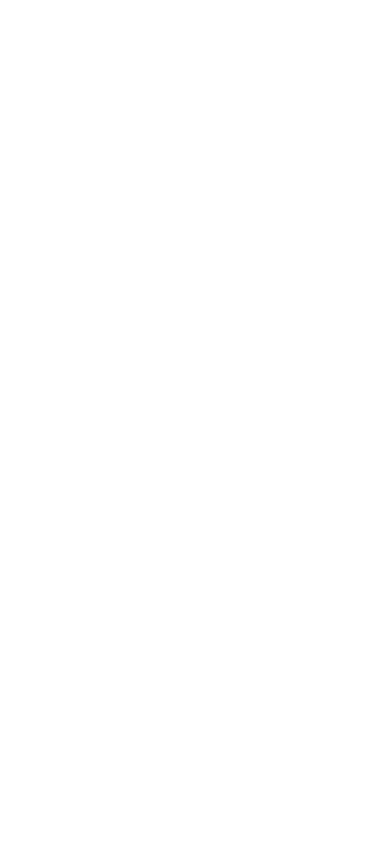
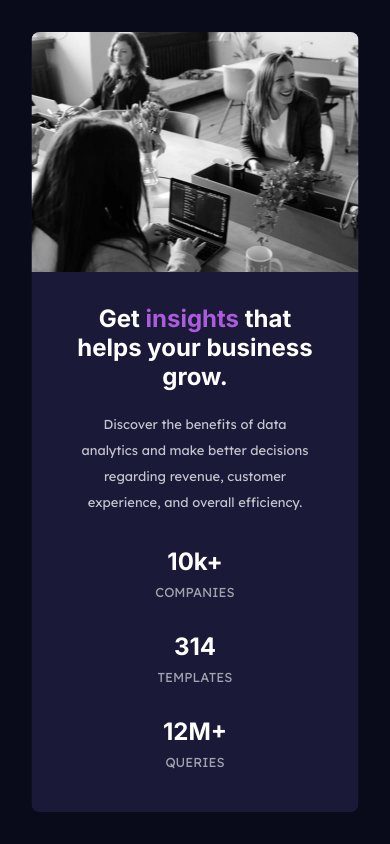
Before and after one commit to SpacemanOG/fmentor-Stats-preview-card-component, a plain HTML site: page index.html in a window 390 px wide. Drawn offline with Linux system fonts and the light colour scheme.

Commit message:
Mobile design complete without Hero image

```diff
--- a/index.html
+++ b/index.html
@@ -7,10 +7,42 @@
     <meta name="viewport" content="width=device-width, initial-scale=1.0">
     <link rel="stylesheet" href="./styles.css">
     <link rel="icon" type="image/x-icon" href="./images/favicon-32x32.png">
+    <link rel="preconnect" href="https://fonts.googleapis.com">
+    <link rel="preconnect" href="https://fonts.gstatic.com" crossorigin>
+    <link href="https://fonts.googleapis.com/css2?family=Inter:wght@400;700&family=Lexend+Deca&display=swap"
+        rel="stylesheet">
     <title>spaceman(og) practice project-Stats preview card component</title>
 </head>
 
 <body>
+    <div class="containerOuter">
+        <div class="containerInner">
+
+            <section class="headline">
+                <h1>Get <span>insights</span> that helps your business grow.</h1>
+            </section>
+
+            <section class="midDescription">
+                <p>Discover the benefits of data analytics and make better decisions regarding revenue, customer
+                    experience, and overall efficiency.</p>
+            </section>
+
+            <section class="bottomStats">
+                <div class="statTop">
+                    <h2>10k+</h2>
+                    <p>Companies</p>
+                </div>
+                <div class="statMid">
+                    <h2>314</h2>
+                    <p>Templates</p>
+                </div>
+                <div class="statBot">
+                    <h2>12M+</h2>
+                    <p>Queries</p>
+                </div>
+            </section>
+        </div>
+    </div>
 
 </body>
 
--- a/styles.css
+++ b/styles.css
@@ -1,3 +1,78 @@
 * {
     box-sizing: border-box;
 }
+
+body {
+    background-color: hsl(233, 47%, 7%);
+    margin: 0;
+    padding: 0;
+}
+
+.containerOuter {
+    min-width: 327px;
+    min-height: 780px;
+    width: 80vw;
+    position: absolute;
+    top: 50%;
+    left: 50%;
+    transform: translate(-50%, -50%);
+    background-color: hsl(244, 38%, 16%);
+    border-radius: 8px;
+    background-image: url(./images/image-header-mobile.jpg);
+    background-repeat: no-repeat;
+    background-size: contain;
+}
+
+.containerInner {
+    width: 74%;
+    margin: 0 auto;
+}
+
+.headline {
+    margin-top: 17rem;
+}
+
+.headline h1,
+.bottomStats h2 {
+    color: hsl(0, 0%, 100%);
+    font-family: 'Inter', sans-serif;
+}
+
+.headline span {
+    color: hsl(277, 64%, 61%)
+}
+
+.headline h1,
+.midDescription p,
+.bottomStats h2,
+.bottomStats p {
+    text-align: center;
+}
+
+.midDescription p,
+.bottomStats p {
+    color: hsla(0, 0%, 100%, 0.75);
+    font-family: 'Lexend Deca', sans-serif;
+    font-weight: 400;
+    font-size: small;
+}
+
+.midDescription p {
+    line-height: 2;
+}
+
+.bottomStats p {
+    text-transform: uppercase;
+    margin-top: 0.5rem;
+    color: hsla(0, 0%, 100%, 0.6);
+}
+
+.bottomStats h2 {
+    margin-bottom: 0;
+}
+
+.bottomStats h2:first-child {
+    margin-top: 2rem;
+}
+
+@media (min-width: 450px)
```
